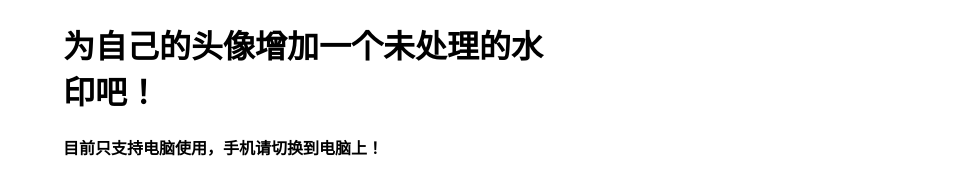
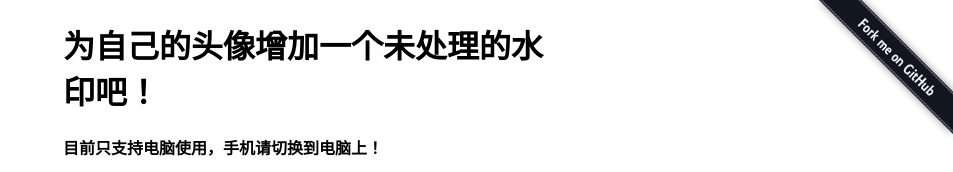
Before and after one commit to ZhangBohan/unread, a plain HTML site: page index.html in a window 1280 px wide. Shown: the top 172 px of the page, without its empty margins (327-1280 px from the left). Drawn offline with Linux system fonts and the light colour scheme.

Commit message:
fork me on github

```diff
--- a/index.html
+++ b/index.html
@@ -10,6 +10,7 @@
 </style>
 </head>
 <body style="margin:0;padding:0;">
+	<a href="https://github.com/ZhangBohan/unread"><img style="position: absolute; top: 0; right: 0; border: 0;" src="img/fork.png" alt="Fork me on GitHub"></a>
 	<div style="width:500px;position:relative;margin:auto;">
 		<h1>为自己的头像增加一个未处理的水印吧！</h1>
 		<p><b>目前只支持电脑使用，手机请切换到电脑上！</b></p>
```
Also changed, not shown: img/fork.png (added).
